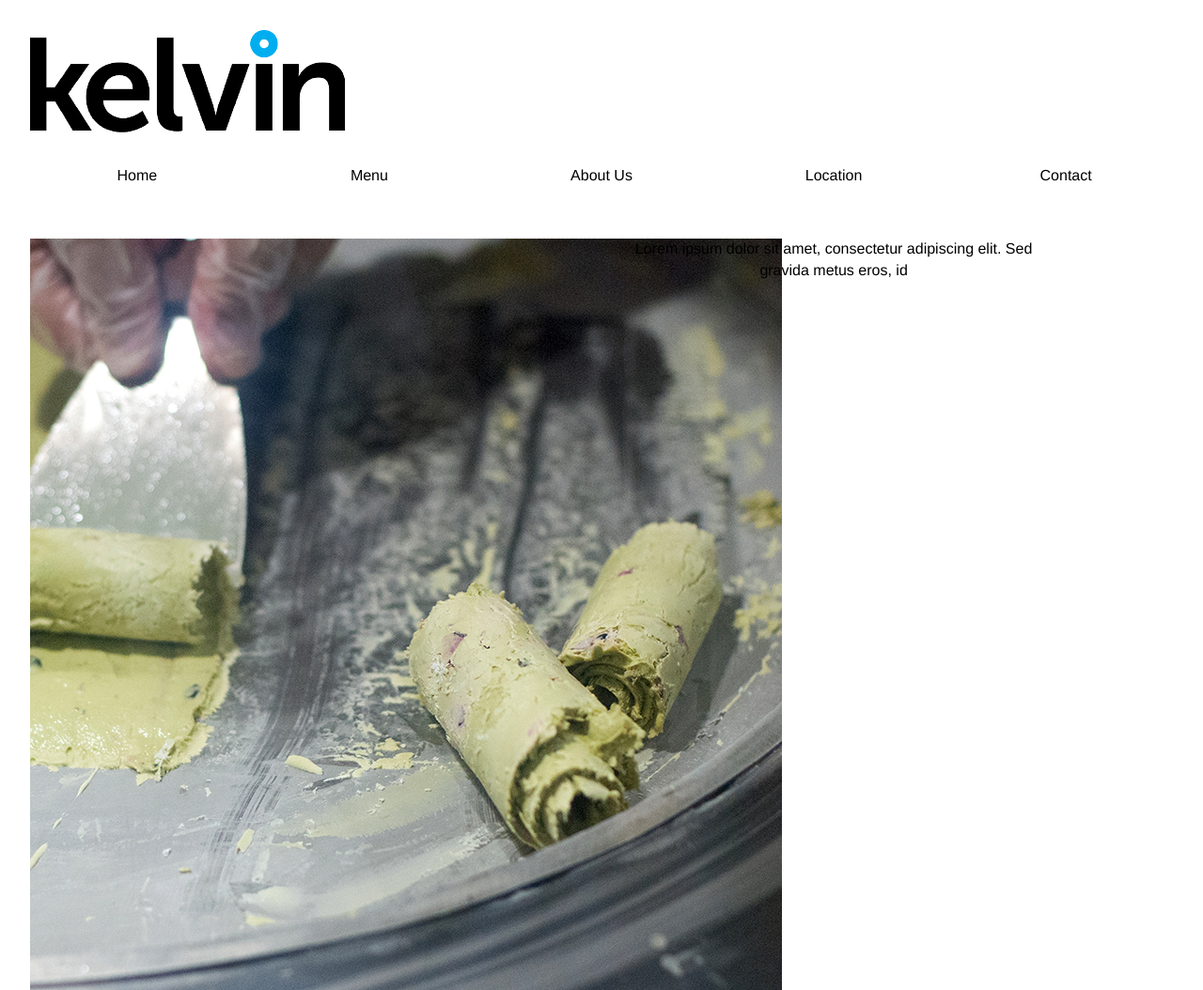
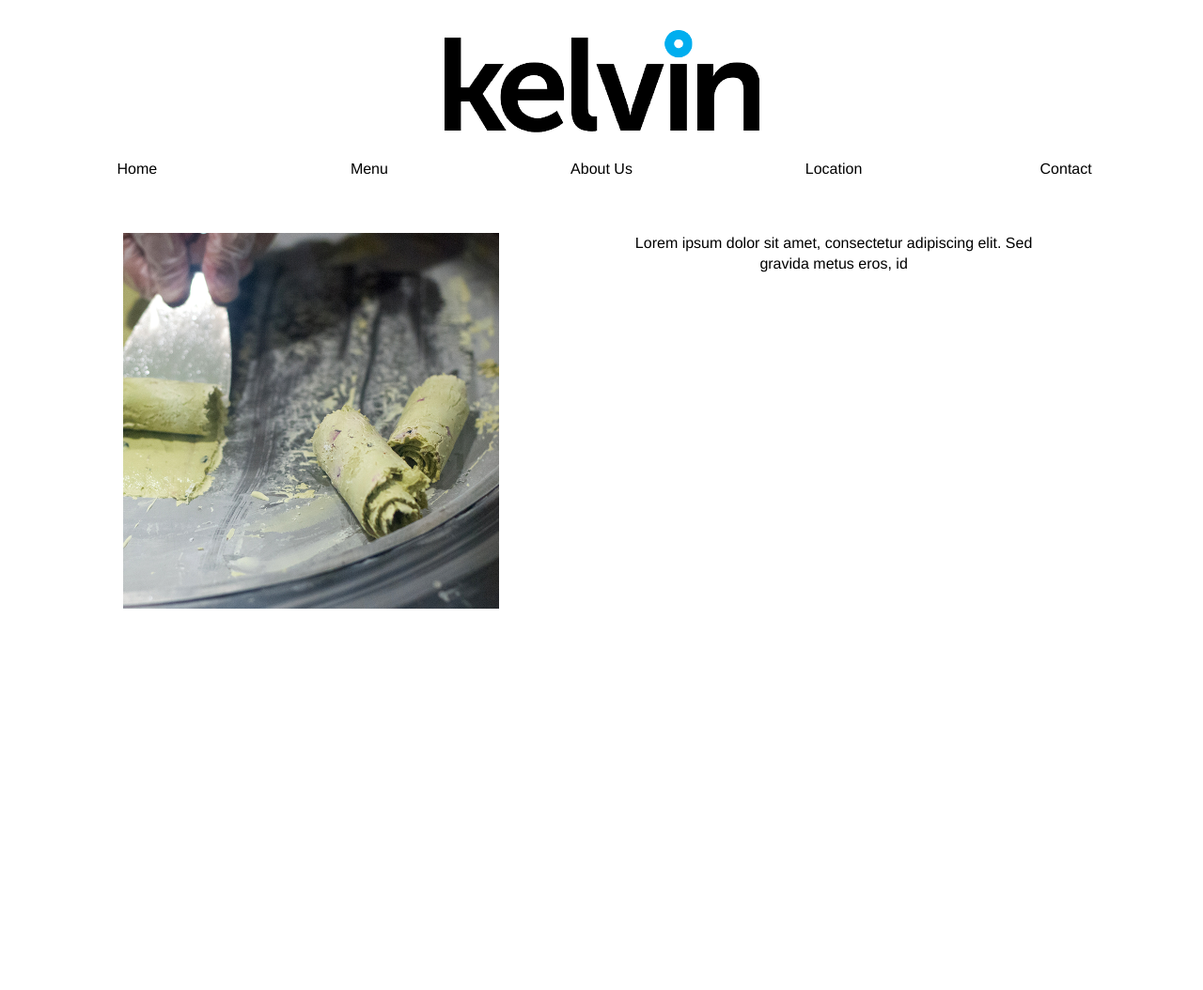
Before and after one commit to gabriellechang/gabriellechang.github.io, a plain HTML site: page project2_email/index.html in a window 1280 px wide. Shown: the whole page at 94% size. After the commit the page ends 800 px from the top, so only its background shows below. Drawn offline with Linux system fonts and the light colour scheme.

Commit message:
Centered Image and changed size of photo

```diff
--- a/project2_email/img.css
+++ b/project2_email/img.css
@@ -1,10 +1,5 @@
 img.center {
-
-  width: 100%;
-  height: 100%;
+  display: block;
+  margin-left: auto;
+  margin-right: auto;
 }
-
-img {
-    width: auto;
-    height: auto;
-}
--- a/project2_email/index.html
+++ b/project2_email/index.html
@@ -22,7 +22,7 @@
 
 <body>
 
-				<img src="kelvinlogo.png">
+				<img src="kelvinlogo.png" class="center">
 				<div class="section group">
 					<div class="col span_1_of_5">
 					Home
@@ -43,7 +43,9 @@
 
                 <div class="section group">
 					<div class="col span_1_of_2">
-					<img src="instagram3.jpg">
+                    	<div class="img">
+						<img src="instagram3.jpg" width="400	" height="400">
+                    	</div>
 					</div>
 					<div class="col span_2_of_5">
 					Lorem ipsum dolor sit amet, consectetur adipiscing elit. Sed gravida metus eros, id
```
